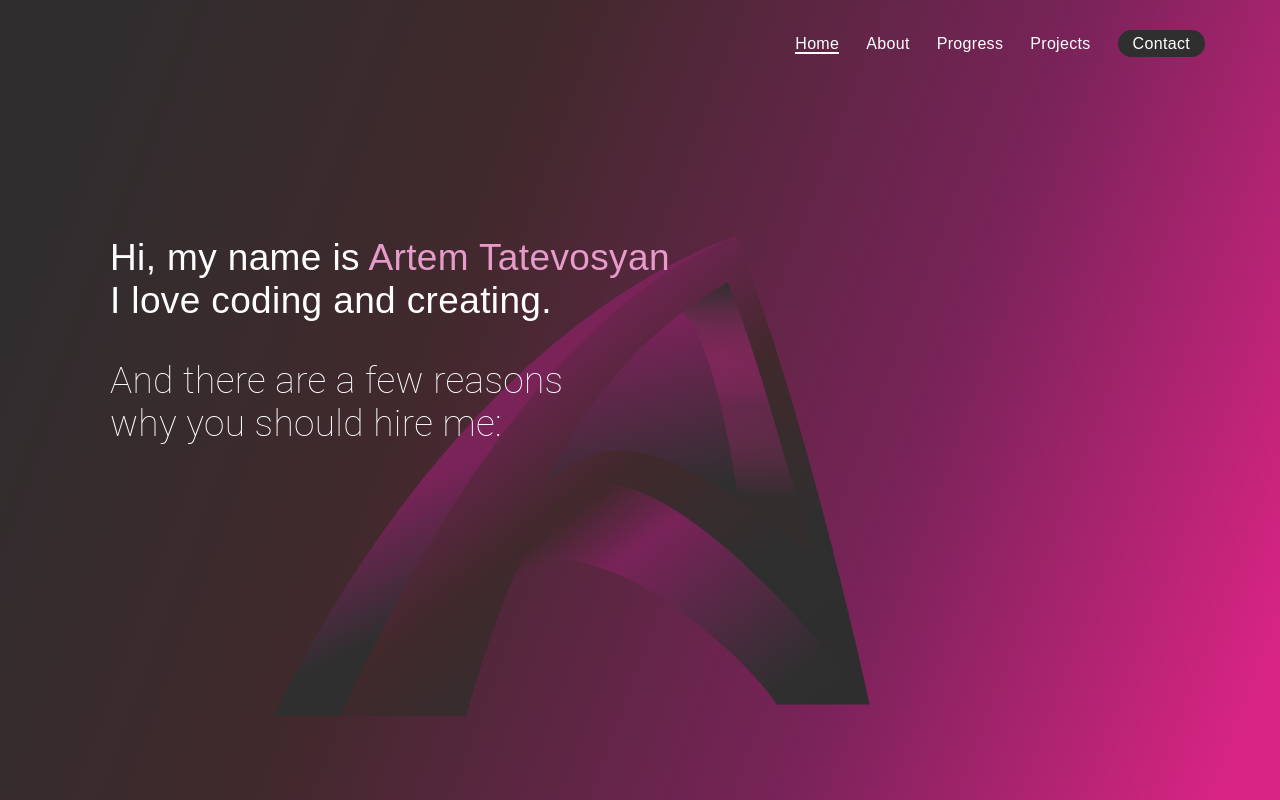
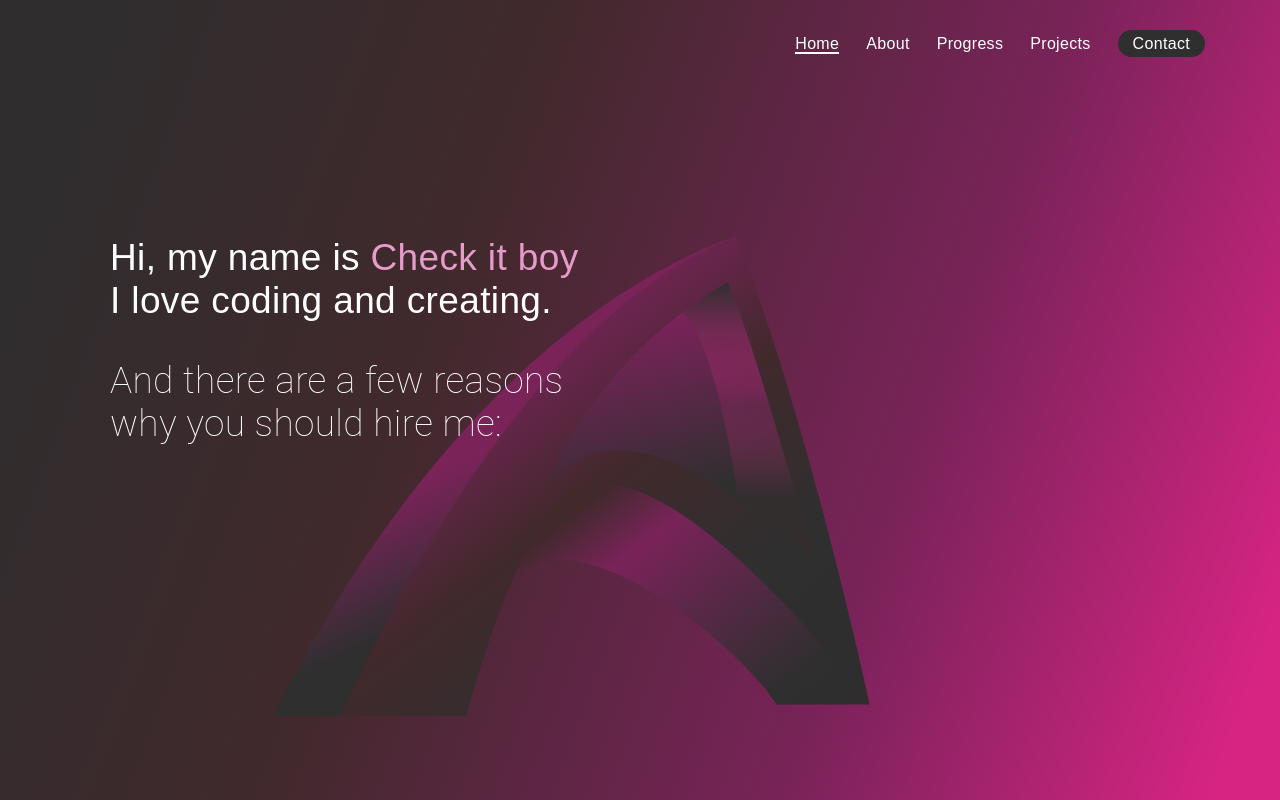
Before and after one commit to temaqwest/cancel-it, a website: page #src/pug/index.pug in a window 1280 px wide. Drawn offline with nearby package versions, Linux system fonts and the light colour scheme; files that its build step writes are made by us from their sources; files whose address does not match are found by name.

Commit message:
Initial | Changes

```diff
--- a/#src/pug/components/top-section.pug
+++ b/#src/pug/components/top-section.pug
@@ -5,7 +5,7 @@ block top-section
             .top-section__text
                 h1.top-section__title
                     | Hi, my name is
-                    span.top-section__title--color-pink  Artem Tatevosyan
+                    span.top-section__title--color-pink  Check it boy
                     br
                     | I love coding and creating.
                 h1.top-section__title.top-section__title--weight-light
```
Also changed, not shown: dist/index.html, 1 other file.
